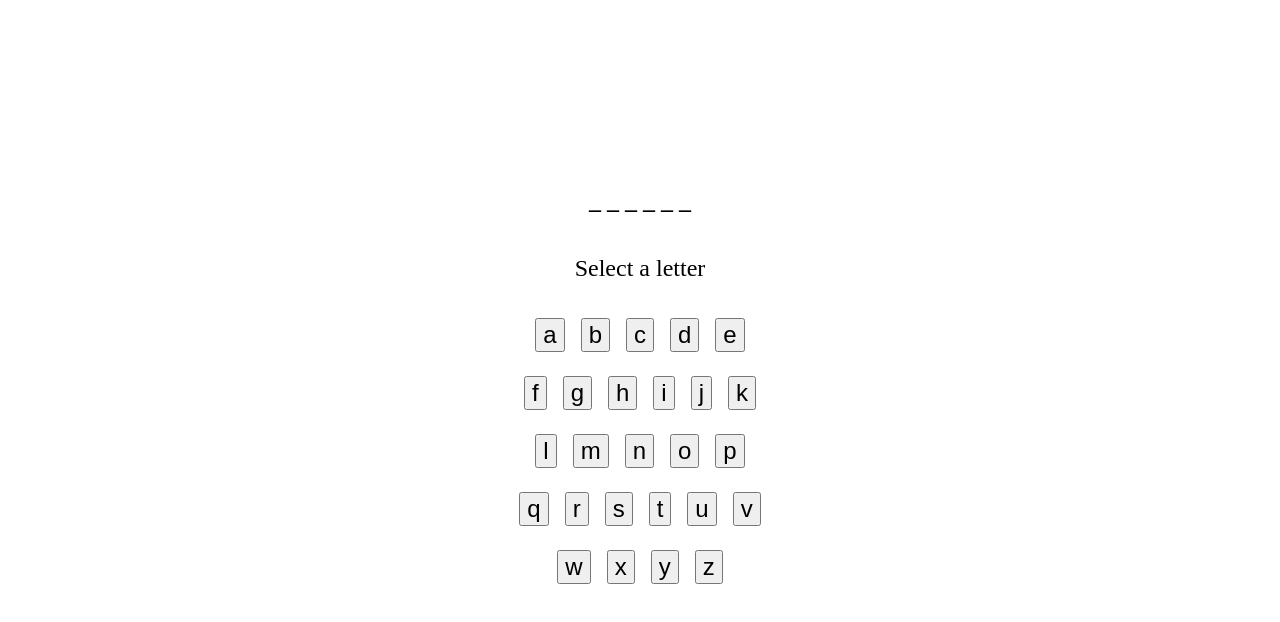
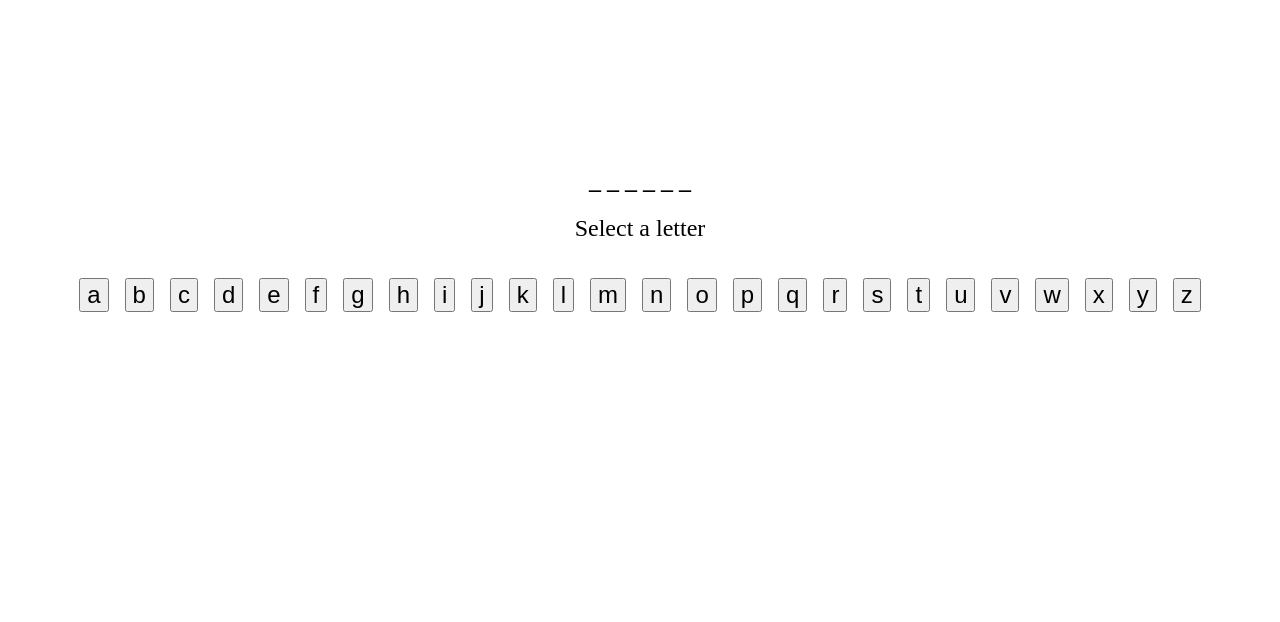
Before and after one commit to ktso11/hangman, a plain HTML site: page index.html in a window 1280 px wide. Shown: the part 116-738 px from the top of the page. Drawn offline with nearby package versions, Linux system fonts and the light colour scheme.

Commit message:
min. margin

```diff
--- a/stylesheet/main.css
+++ b/stylesheet/main.css
@@ -16,7 +16,7 @@ body{
 }
 
 .numChances{
-  margin: 40px;
+  margin: 20px;
 }
 
 #invisible{
@@ -45,7 +45,7 @@ button{
   font-size: 24px;
 }
 .alpahabet {
-  margin: 24px 500px;
+  margin: 24px 50px;
   display: flex;
   flex-wrap: wrap;
   flex-direction: row;
```
